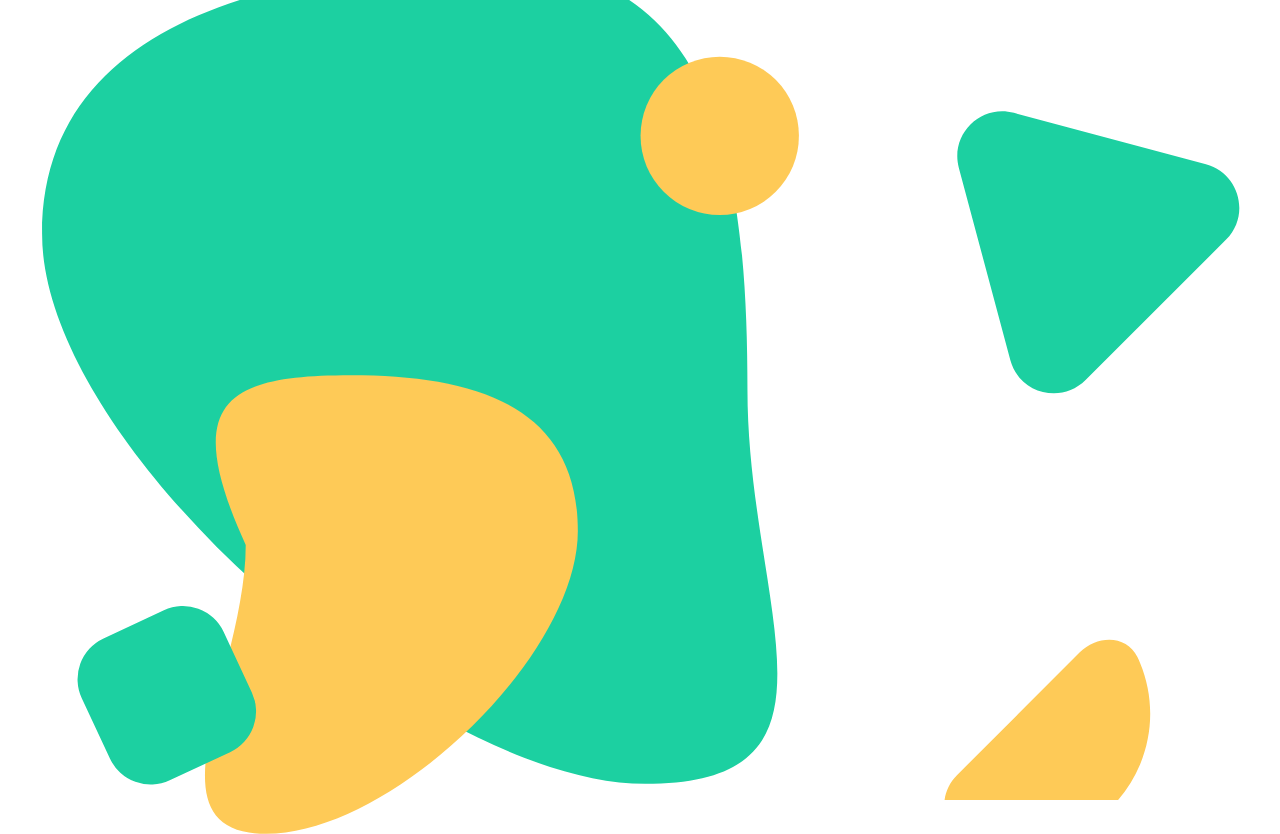
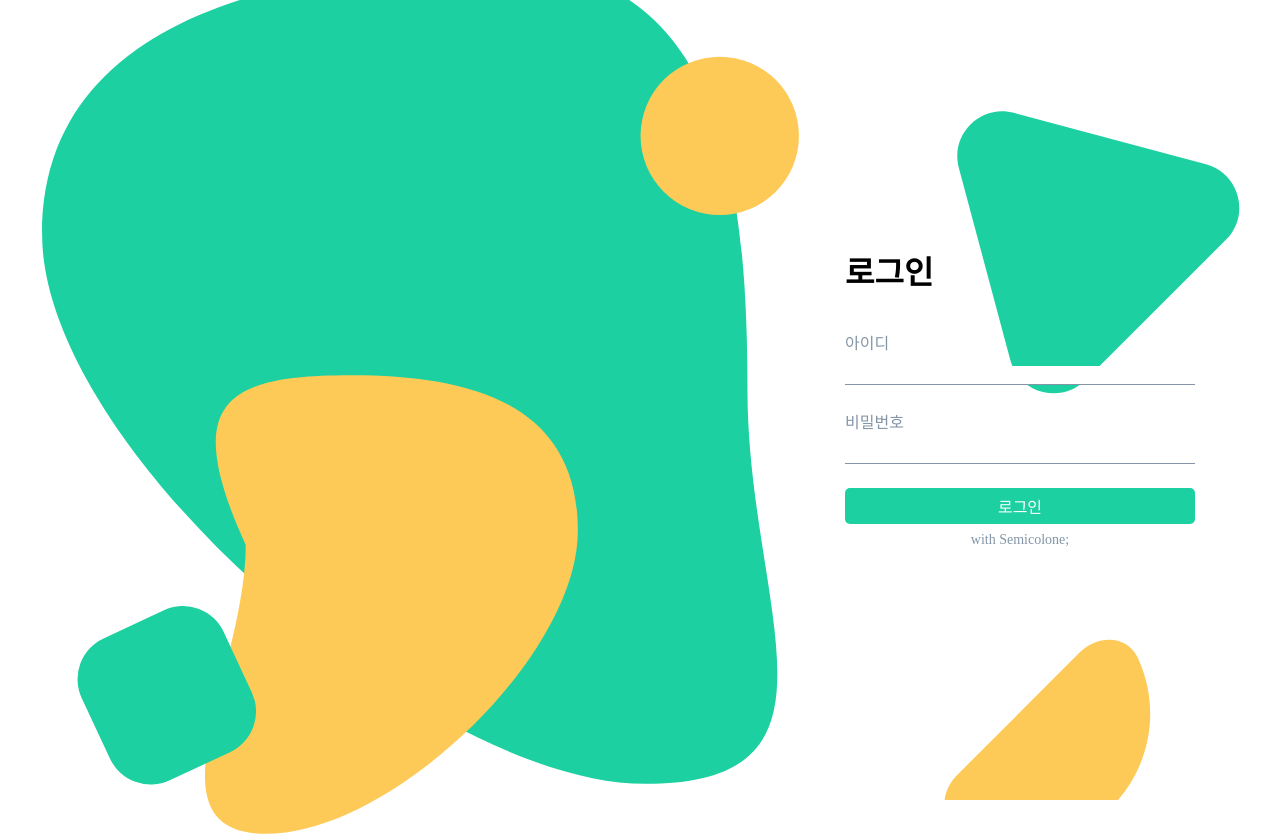
Before and after one commit to WeLiveTogether/daemaauction-frontend, a React (Create React App) app: page /login in a window 1280 px wide. Built offline with nearby package versions, Linux system fonts and the light colour scheme; a web font is replaced by a local one.

Commit message:
⚡️ :: Login UI publishing
로그인 UI 퍼블리싱 완료

```diff
--- a/src/components/Background/LoginBackground/styles.ts
+++ b/src/components/Background/LoginBackground/styles.ts
@@ -4,6 +4,7 @@ import { leftGroup, rightHalf, rightPolygon } from '../../../assets/index'
 export const Container = styled.div`
   width: 100vw;
   height: 100vh;
+  position: absolute;
 `
 
 export const LeftGroup = styled.div`
--- a/src/components/Login/Login.tsx
+++ b/src/components/Login/Login.tsx
@@ -2,9 +2,19 @@ import * as S from './styles'
 
 const Login = ():JSX.Element => {
   return (
-    <>
-
-    </>
+    <S.Container>
+      <S.GridContainer>
+        <S.LoginContainer>
+          <S.Title>로그인</S.Title>
+          <S.GuideText>아이디</S.GuideText>
+          <S.InputID />
+          <S.GuideText>비밀번호</S.GuideText>
+          <S.InputPassword type="password"/>
+          <S.LoginButton>로그인</S.LoginButton>
+          <S.Semicolone>with Semicolone;</S.Semicolone>
+        </S.LoginContainer>
+      </S.GridContainer>
+    </S.Container>
   );
 }
 
--- a/src/components/Login/styles.ts
+++ b/src/components/Login/styles.ts
@@ -1 +1,75 @@
 import styled from '@emotion/styled'
+
+export const Container = styled.div`
+  width: 1110px;
+  height: 100vh;
+  margin: 0 auto;
+  position: relative;
+  z-index: 2;
+  display: grid;
+  grid-template-columns: repeat(12,1fr);
+  column-gap: 30px;
+`
+
+export const GridContainer = styled.div`
+  grid-column: 9 / 13;
+  display: flex;
+  align-items: center;
+`
+
+export const LoginContainer = styled.div`
+  width: 100%;
+  height: 307px;
+`
+
+export const Title = styled.div`
+  font-size: 32px;
+  font-weight: bold;
+  margin-bottom: 37px;
+`
+
+export const GuideText = styled.div`
+  color: #8395A7;
+  font-size: 16px;
+  margin-bottom: 12px;
+`
+
+export const InputID = styled.input`
+  width: 100%;
+  font-size: 16px;
+  padding: 0px;
+  margin: 0px;
+  margin-bottom: 24px;
+  border: none;
+  border-bottom: 1px solid #8395A7;
+  outline: none;
+`
+
+export const InputPassword = styled.input`
+  width: 100%;
+  font-size: 16px;
+  padding: 0px;
+  margin: 0px;
+  margin-bottom: 24px;
+  border: none;
+  border-bottom: 1px solid #8395A7;
+  outline: none;
+`
+
+export const LoginButton = styled.button`
+  color: white;
+  font-size: 16px;
+  width: 100%;
+  height: 36px;
+  outline: none;
+  text-align: center;
+  margin-bottom: 8px;
+  background-color: #1CD0A1;
+  border: none;
+  border-radius: 5px;
+`
+export const Semicolone = styled.div`
+  color: #8395A7;
+  font-size: 14px;
+  text-align: center;
+`
--- a/src/container/Register/index.tsx
+++ b/src/container/Login/index.tsx
@@ -1,7 +1,7 @@
 import LoginBackground from "../../components/Background/LoginBackground/LoginBackground";
 import Login from "../../components/Login/Login";
 
-const RegisterContainer = (): JSX.Element => {
+const LoginContaier = (): JSX.Element => {
   return (
     <>
       <LoginBackground/>
@@ -10,4 +10,4 @@ const RegisterContainer = (): JSX.Element => {
   );
 };
 
-export default RegisterContainer;
+export default LoginContaier;
--- a/src/router/mainRouter.tsx
+++ b/src/router/mainRouter.tsx
@@ -1,6 +1,6 @@
 import React,  { FC, Suspense } from "react";
 import { Switch, Route } from "react-router-dom";
-const RegisterContainer = React.lazy(() => import('../container/Register'))
+const LoginContainer = React.lazy(() => import('../container/Login'))
 const MainContainer = React.lazy(() => import('../container/Main'))
 
 const MainRouter: FC = (): JSX.Element => {
@@ -8,7 +8,7 @@ const MainRouter: FC = (): JSX.Element => {
     <Suspense fallback={<div>로딩중...</div>}>
       <Switch>
         <Route exact path="/" component={MainContainer}/>
-        <Route exact path="/login" component={RegisterContainer}/>
+        <Route exact path="/login" component={LoginContainer}/>
       </Switch>
     </Suspense>
   );
```
